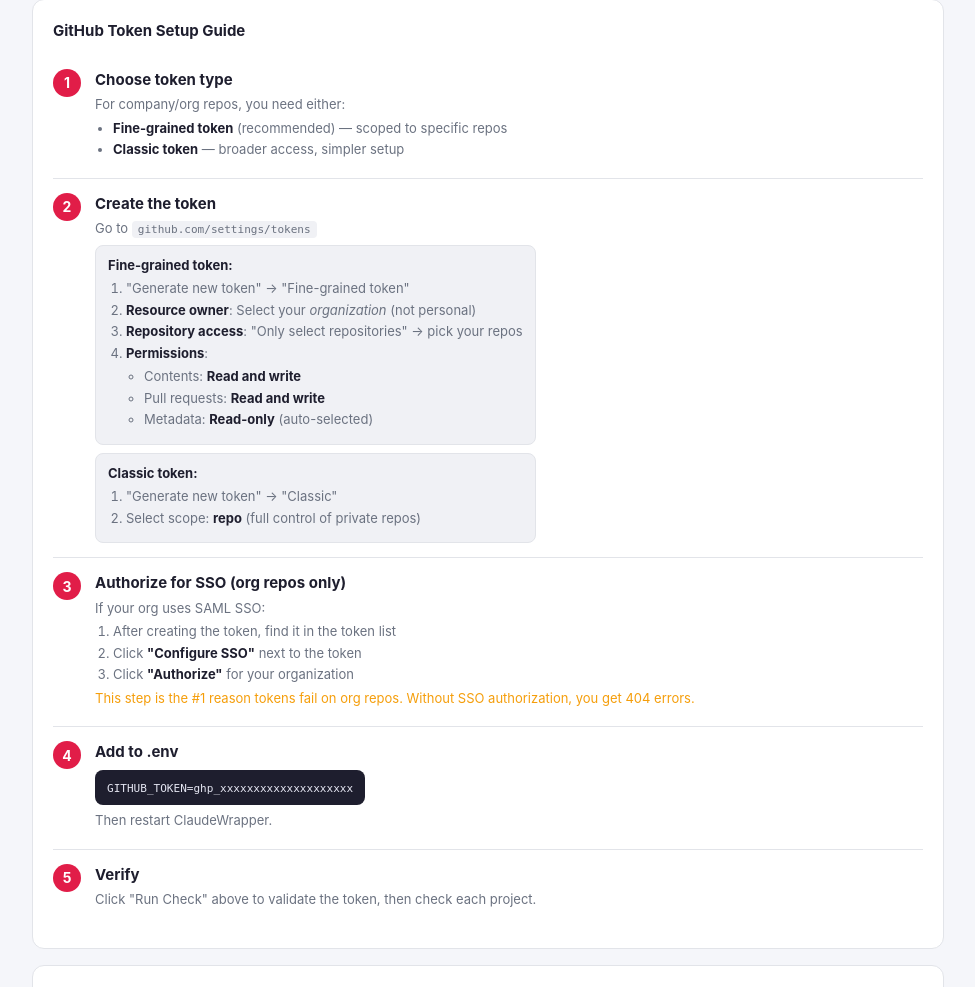
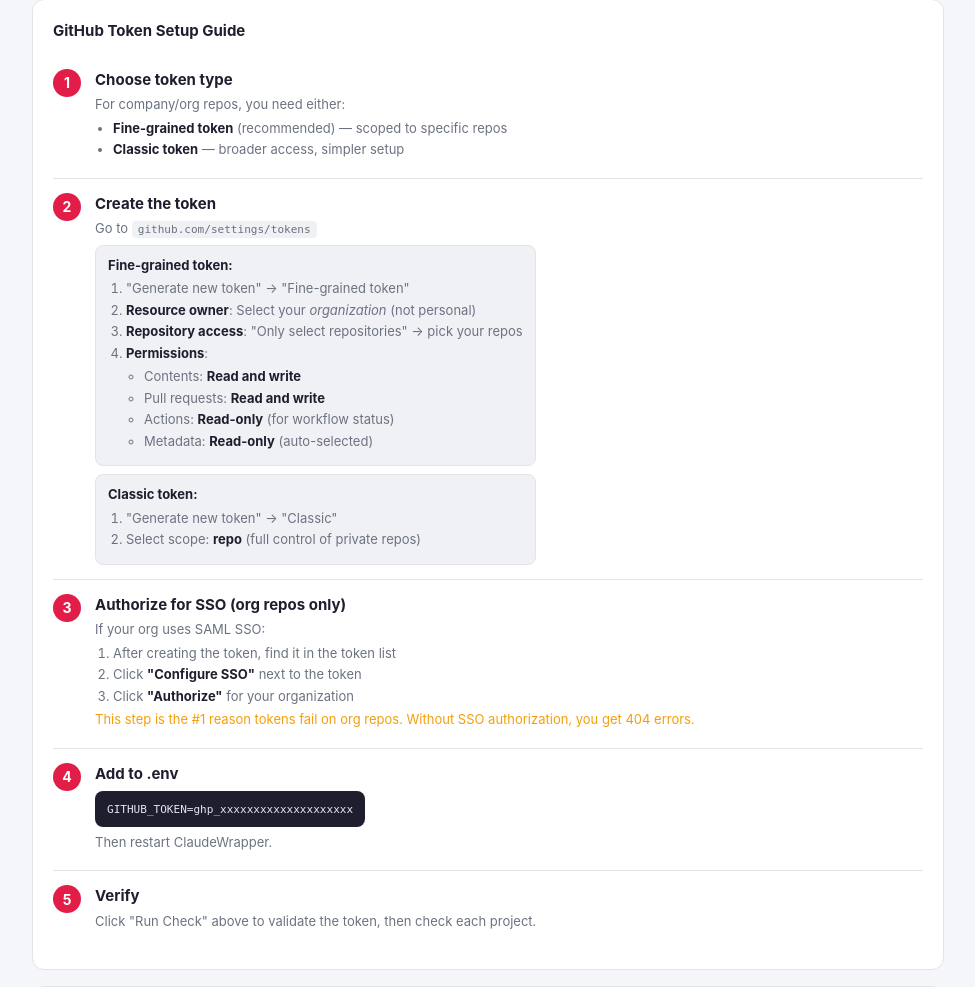
Before and after one commit to yoogie27/claudewrapper, a FastAPI app: page /settings in a window 1280 px wide. Shown: the part 508-1495 px from the top of the page, without its empty margins (152-1127 px from the left). Run offline with FastAPI, Linux system fonts and the light colour scheme; parts of the project's set-up code (start-up, migrations or seed data) failed here and were passed over; some libraries are stand-ins or nearby versions.

Commit message:
fix: Better Actions 403 error message, add Actions permission to guide
- 403 on /actions/runs now shows "Token needs Actions: Read permission"
  instead of generic "GitHub API 403"
- Setup guide updated to include Actions: Read-only for fine-grained tokens

Co-Authored-By: Claude Opus 4.6 (1M context) <noreply@anthropic.com>

```diff
--- a/app/main.py
+++ b/app/main.py
@@ -710,6 +710,10 @@ async def get_actions_status(project_id: str) -> Any:
                 },
                 params={"per_page": 5},
             )
+            if resp.status_code == 403:
+                return {"runs": [], "error": "Token needs Actions: Read permission (fine-grained) or repo scope (classic)"}
+            if resp.status_code == 404:
+                return {"runs": [], "error": "Repo not found or no Actions access — check token permissions"}
             if resp.status_code != 200:
                 return {"runs": [], "error": f"GitHub API {resp.status_code}"}
 
--- a/app/templates/settings.html
+++ b/app/templates/settings.html
@@ -91,6 +91,7 @@
                                 <ul>
                                     <li>Contents: <strong>Read and write</strong></li>
                                     <li>Pull requests: <strong>Read and write</strong></li>
+                                    <li>Actions: <strong>Read-only</strong> (for workflow status)</li>
                                     <li>Metadata: <strong>Read-only</strong> (auto-selected)</li>
                                 </ul>
                             </li>
```
